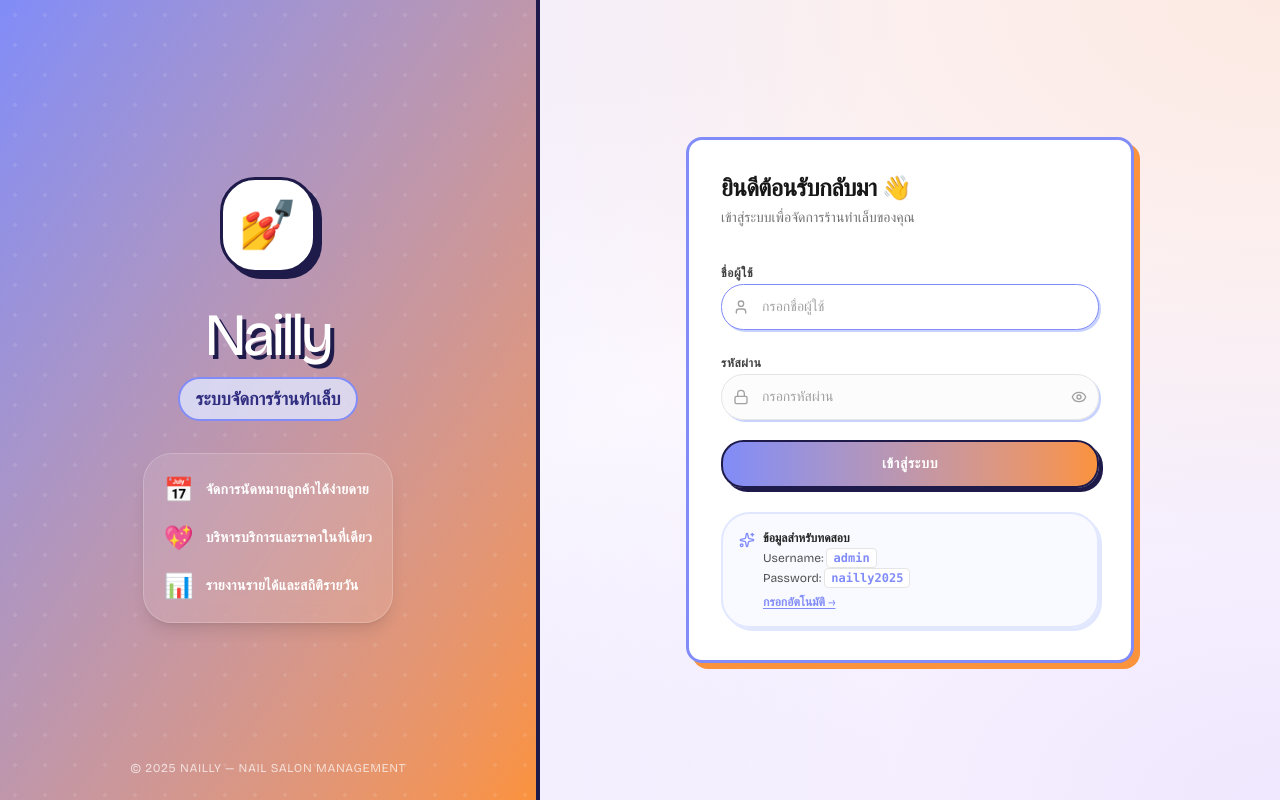
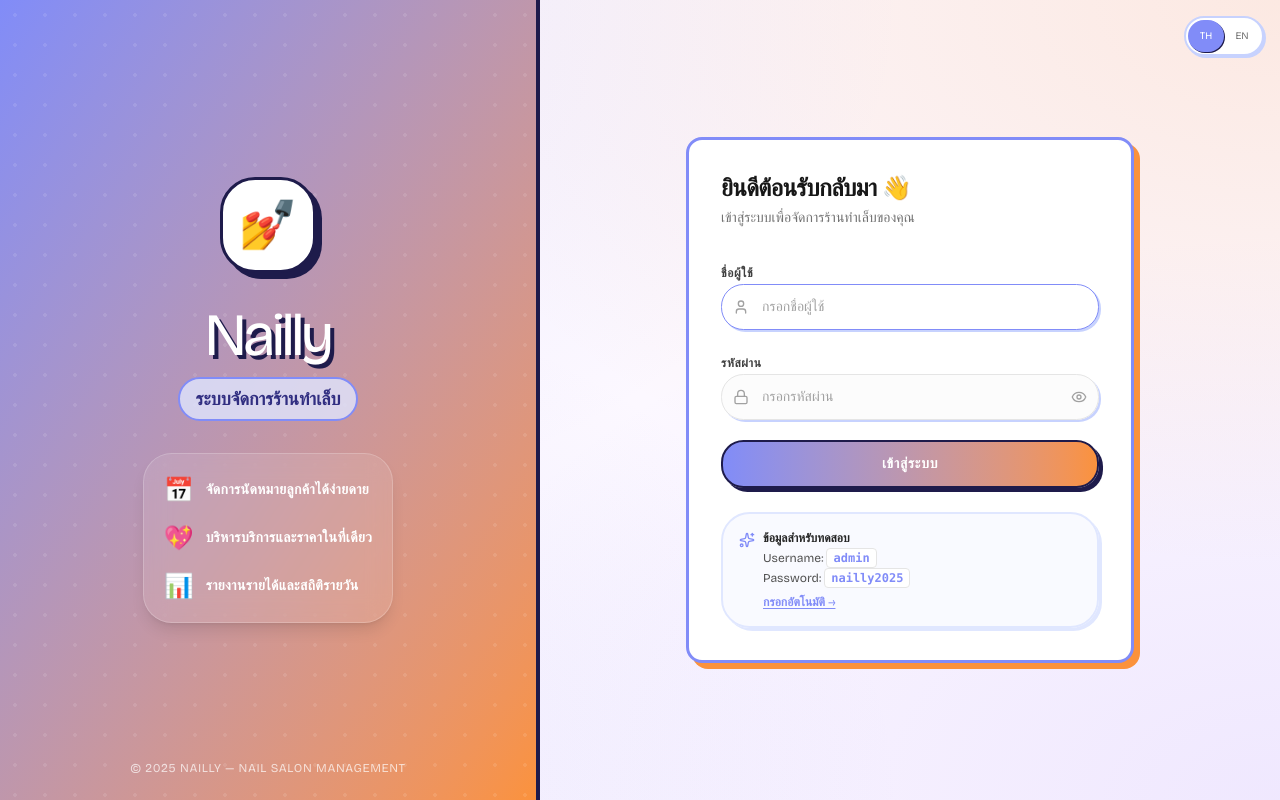
Before and after one commit to wattanakla1999-lgtm/Nailly-React, a React (Vite) app: page /login in a window 1280 px wide. Built offline with nearby package versions, Linux system fonts and the light colour scheme; no server answers.

Commit message:
feat: add language switcher and context for multilingual support

```diff
--- /dev/null
+++ b/src/components/LanguageSwitcher.tsx
@@ -0,0 +1,40 @@
+import { SUPPORTED_LANGUAGES } from "@/lib/i18n"
+import { cn } from "@/lib/utils"
+import { useLanguage } from "@/hooks/useLanguage"
+
+interface LanguageSwitcherProps {
+  className?: string
+}
+
+export function LanguageSwitcher({ className }: LanguageSwitcherProps) {
+  const { language, setLanguage } = useLanguage()
+
+  return (
+    <div
+      role="group"
+      aria-label="Language"
+      className={cn("inline-flex rounded-xl border-2 border-outline-variant bg-white p-0.5 shadow-[2px_2px_0px_#c7d2fe]", className)}
+    >
+      {SUPPORTED_LANGUAGES.map((item) => {
+        const isActive = language === item.code
+
+        return (
+          <button
+            key={item.code}
+            type="button"
+            onClick={() => setLanguage(item.code)}
+            aria-pressed={isActive}
+            className={cn(
+              "h-8 min-w-9 rounded-lg px-2 text-[10px] font-black transition-all",
+              isActive
+                ? "bg-primary text-white shadow-[1px_1px_0px_#1e1b4b]"
+                : "text-neutral-500 hover:bg-neutral-50 hover:text-primary"
+            )}
+          >
+            {item.label}
+          </button>
+        )
+      })}
+    </div>
+  )
+}
--- a/src/components/booking/BookingHeader.tsx
+++ b/src/components/booking/BookingHeader.tsx
@@ -1,4 +1,5 @@
 import { Calendar, History } from "lucide-react"
+import { LanguageSwitcher } from "@/components/LanguageSwitcher"
 import { cn } from "@/lib/utils"
 
 interface BookingHeaderProps {
@@ -20,7 +21,8 @@ export function BookingHeader({ activeTab, setActiveTab, setStep }: BookingHeade
         </div>
 
         {/* Toggle buttons for Book vs My Bookings */}
-        <div className="flex gap-2">
+        <div className="flex items-center gap-2">
+          <LanguageSwitcher className="hidden sm:inline-flex shadow-none" />
           <button
             onClick={() => {
               setActiveTab("book")
@@ -52,6 +54,9 @@ export function BookingHeader({ activeTab, setActiveTab, setStep }: BookingHeade
           </button>
         </div>
       </div>
+      <div className="flex justify-end px-6 pb-3 sm:hidden">
+        <LanguageSwitcher className="shadow-none" />
+      </div>
     </header>
   )
 }
--- a/src/components/layout/AppLayout.tsx
+++ b/src/components/layout/AppLayout.tsx
@@ -12,6 +12,7 @@ import {
   Bell,
   Plus,
 } from "lucide-react"
+import { LanguageSwitcher } from "@/components/LanguageSwitcher"
 import { useAuth } from "@/hooks/useAuth"
 import { cn } from "@/lib/utils"
 
@@ -45,6 +46,7 @@ export function AppLayout() {
         <div className="flex justify-between items-center h-16 px-6 w-full max-w-7xl mx-auto">
           <div className="text-2xl text-primary font-extrabold tracking-tighter">Nailly</div>
           <div className="flex items-center gap-4">
+            <LanguageSwitcher className="shadow-none" />
             <button aria-label="Notifications" className="text-primary hover:text-secondary transition-colors">
               <Bell className="h-6 w-6" />
             </button>
@@ -127,6 +129,8 @@ export function AppLayout() {
           </div>
         </div>
 
+        <LanguageSwitcher className="mx-1 mb-1 w-fit" />
+
         {/* Action Button (Add Appt shortcut) */}
         <div className="px-1 mb-2">
           <button
--- /dev/null
+++ b/src/contexts/LanguageContext.tsx
@@ -0,0 +1,47 @@
+import { createContext, useEffect, useMemo, useState, type ReactNode } from "react"
+
+export type Language = "th" | "en"
+
+interface LanguageContextValue {
+  language: Language
+  setLanguage: (language: Language) => void
+  toggleLanguage: () => void
+}
+
+const STORAGE_KEY = "nailly_language"
+const DEFAULT_LANGUAGE: Language = "th"
+
+export const LanguageContext = createContext<LanguageContextValue | null>(null)
+
+function isLanguage(value: string | null): value is Language {
+  return value === "th" || value === "en"
+}
+
+interface LanguageProviderProps {
+  children: ReactNode
+}
+
+export function LanguageProvider({ children }: LanguageProviderProps) {
+  const [language, setLanguageState] = useState<Language>(() => {
+    if (typeof window === "undefined") return DEFAULT_LANGUAGE
+    const stored = localStorage.getItem(STORAGE_KEY)
+    return isLanguage(stored) ? stored : DEFAULT_LANGUAGE
+  })
+
+  const setLanguage = (nextLanguage: Language) => {
+    setLanguageState(nextLanguage)
+  }
+
+  const value = useMemo<LanguageContextValue>(() => ({
+    language,
+    setLanguage,
+    toggleLanguage: () => setLanguageState((current) => (current === "th" ? "en" : "th")),
+  }), [language])
+
+  useEffect(() => {
+    localStorage.setItem(STORAGE_KEY, language)
+    document.documentElement.lang = language
+  }, [language])
+
+  return <LanguageContext.Provider value={value}>{children}</LanguageContext.Provider>
+}
--- /dev/null
+++ b/src/hooks/useLanguage.ts
@@ -0,0 +1,12 @@
+import { useContext } from "react"
+import { LanguageContext } from "@/contexts/LanguageContext"
+
+export function useLanguage() {
+  const context = useContext(LanguageContext)
+
+  if (!context) {
+    throw new Error("useLanguage must be used within a <LanguageProvider>")
+  }
+
+  return context
+}
--- /dev/null
+++ b/src/lib/i18n.ts
@@ -0,0 +1,14 @@
+import type { Language } from "@/contexts/LanguageContext"
+
+export const SUPPORTED_LANGUAGES: { code: Language; label: string }[] = [
+  { code: "th", label: "TH" },
+  { code: "en", label: "EN" },
+]
+
+type TranslationMap = Record<string, Partial<Record<Language, string>>>
+
+const translations: TranslationMap = {}
+
+export function translate(key: string, language: Language, fallback: string) {
+  return translations[key]?.[language] ?? fallback
+}
--- a/src/pages/LoginPage.tsx
+++ b/src/pages/LoginPage.tsx
@@ -2,6 +2,7 @@ import { useState, type FormEvent } from "react"
 import { useNavigate, useLocation, Navigate } from "react-router-dom"
 import { Eye, EyeOff, Sparkles, Lock, User, AlertCircle } from "lucide-react"
 import { Button } from "@/components/ui/button"
+import { LanguageSwitcher } from "@/components/LanguageSwitcher"
 import { useAuth } from "@/hooks/useAuth"
 import { cn } from "@/lib/utils"
 
@@ -55,6 +56,10 @@ export function LoginPage() {
 
   return (
     <div className="relative flex min-h-screen overflow-hidden bg-mesh">
+      <div className="fixed right-4 top-4 z-50">
+        <LanguageSwitcher />
+      </div>
+
       {/* ── Left panel — branding (hidden on mobile) ── */}
       <div className="relative hidden flex-col items-center justify-center gap-8 bg-gradient-to-br from-[#818CF8] to-[#FB923C] px-12 text-white lg:flex lg:w-[480px] xl:w-[540px] border-r-4 border-on-surface">
         {/* Pattern overlay */}
```
Also changed, not shown: src/App.tsx (+8 -5 lines).
